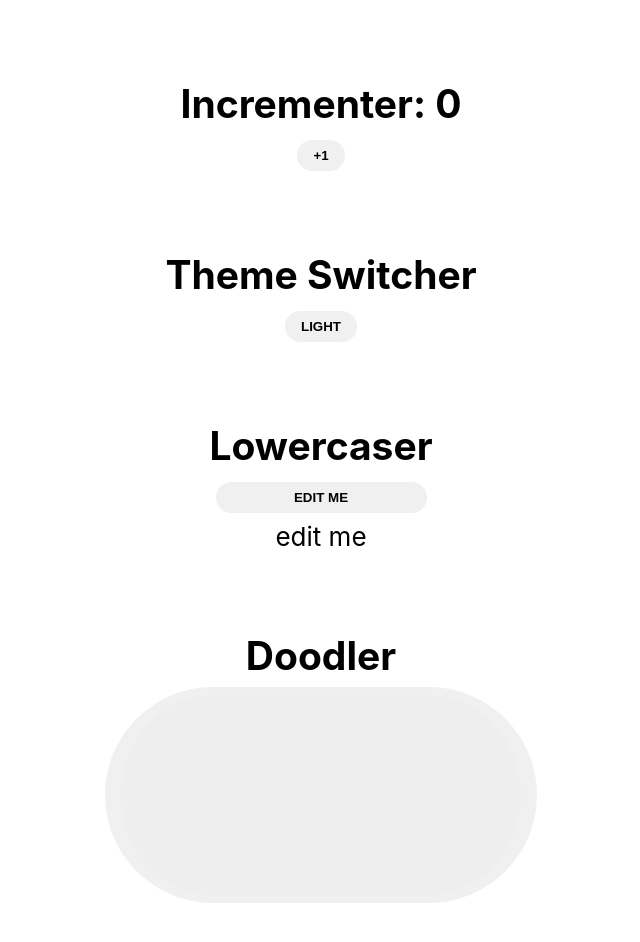
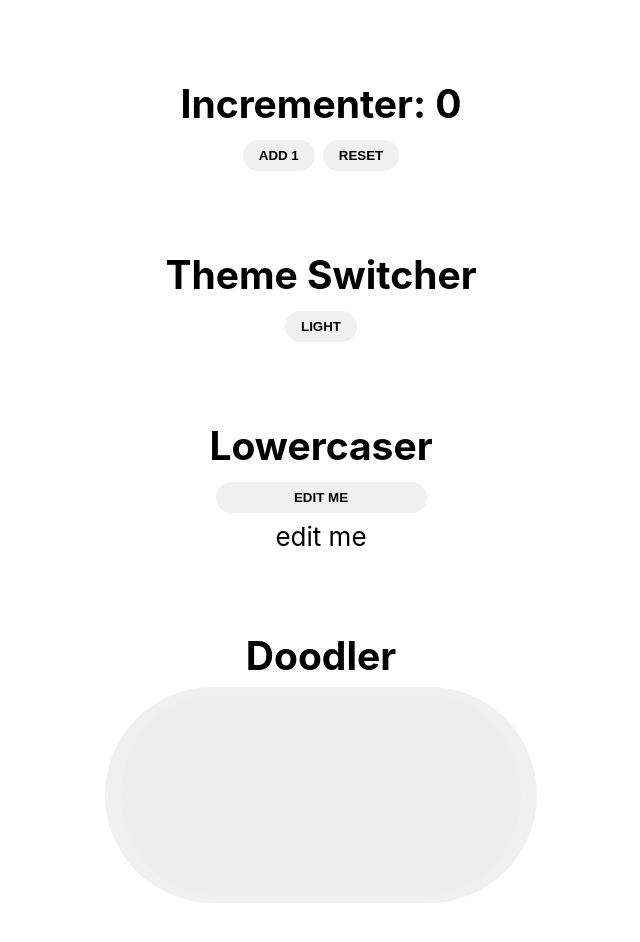
Before and after one commit to hayleyw7/hello-jotai, a React (Create React App) app: page / in a window 1280 px wide. Shown: the top 942 px of the page, without its empty margins (319-959 px from the left). Before the commit the page ends 909 px from the top, so only its background shows below. Built offline with nearby package versions, Linux system fonts and the light colour scheme.

Commit message:
Add reset btn

```diff
--- a/src/components/App/App.css
+++ b/src/components/App/App.css
@@ -1,10 +1,6 @@
 .App {
   text-align: center;
-}
-
-.App-logo {
-  height: 40vmin;
-  pointer-events: none;
+  padding-bottom: 5rem;
 }
 
 .App-header {
@@ -33,6 +29,7 @@ svg {
   border: none;
   font-weight: bold;
   text-align: center;
+  margin: 0 0.25rem;
 }
 
 /* theme */
--- a/src/components/App/App.js
+++ b/src/components/App/App.js
@@ -5,7 +5,7 @@ import Incrementer from '../features/Incrementer';
 import ThemeSwitcher from '../features/ThemeSwitcher';
 import Lowercaser from '../features/Lowercaser';
 import Doodler from '../features/Doodler';
-import ReadWrite from '../features/ReadWrite';
+// import ReadWrite from '../features/ReadWrite';
 
 const counter = atomWithStorage('count', 0);
 const theme = atomWithStorage('dark', false);
@@ -17,7 +17,7 @@ export default function Page() {
   return (
     <div className={`App ${appTheme}`}>
       <header className="App-header">
-        <Incrementer count={count} onIncrementClick={() => setCounter(prev => prev + 1)} />
+        <Incrementer count={count} onIncrementClick={() => setCounter(prev => prev + 1)} setCounter={setCounter} />
         <ThemeSwitcher appTheme={appTheme} onThemeSwitchClick={() => setAppTheme(appTheme === 'light' ? 'dark' : 'light')} />
         <Lowercaser />
         <Doodler />
--- a/src/components/features/Incrementer.js
+++ b/src/components/features/Incrementer.js
@@ -1,12 +1,18 @@
-export default function Incrementer({ count, onIncrementClick }) {
-  const onClick = () => {
+export default function Incrementer({ count, onIncrementClick, setCounter }) {
+
+  const onAddOneClick = () => {
     onIncrementClick(prev => prev + 1);
+  };
+
+  const onResetClick = () => {
+    setCounter(0);
   };
 
   return (
     <section>
       <h1>Incrementer: {count}</h1>
-      <button onClick={onClick}>+1</button>
+      <button onClick={onAddOneClick}>ADD 1</button>
+      <button onClick={onResetClick}>RESET</button>
     </section>
   );
 }
```
